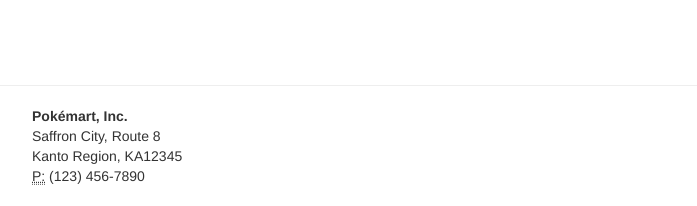
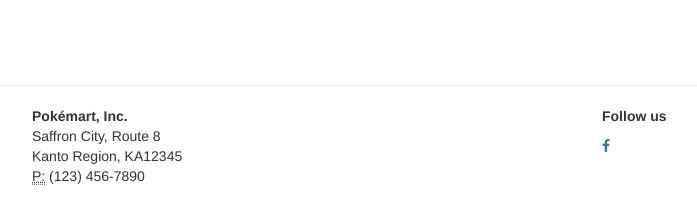
Before and after one commit to sean01/pokecart, a PHP site: template app/views/cart.php in a window 1280 px wide. Shown: the part 594-800 px from the top of the page, without its empty margins (38-735 px from the left). Run offline with PHP 8.4, Linux system fonts and the light colour scheme; the template is opened without the code that fills it, so the values that code supplies are empty; some libraries are stand-ins or nearby versions.

Commit message:
chnaged footer
added social media

```diff
--- a/app/views/footer.php
+++ b/app/views/footer.php
@@ -12,7 +12,8 @@
 					</address>
 				</div>
 				<div class="flex-1">
-
+					<p><strong>Follow us</strong></p>
+					<a href="http://facebook.com" title="Follow us on Facebook!"><i class="fa fa-facebook"></i></a>
 				</div>
 			</div>
 
--- a/app/views/header.php
+++ b/app/views/header.php
@@ -90,26 +90,8 @@
 		<div class="container">
 				<div class="">
 					<ul class="nav nav-pills navbar-center flex flex-j-between">
-						<li><a href="">Pokemon</a>
-							<!-- <ul>
-								<li><a href=""></a>Grass</li>
-								<li><a href=""></a>Fire</li>
-								<li><a href=""></a>Water</li>
-								<li><a href=""></a>Electric</li>
-								<li><a href=""></a>Rock</li>
-								<li><a href=""></a>Psychic</li>
-							</ul> -->
-
-						</li>
-						<li><a href="">Accessories</a>
-							<!-- <ul>
-								<li><a href=""></a></li>
-								<li><a href=""></a></li>
-								<li><a href=""></a></li>
-								<li><a href=""></a></li>
-								<li><a href=""></a></li>
-							</ul> -->
-						</li>
+						<li><a href="">Pokemon</a></li>
+						<li><a href="">Accessories</a></li>
 						<li><a href="">Home & Decor</a></li>
 						<li><a href="">TMs/HMs</a></li>
 						<li><a href="">Battle Items</a></li>
--- a/app/views/products_grid.php
+++ b/app/views/products_grid.php
@@ -19,11 +19,6 @@
 							</a>
 
 						<? endif ?>
-
-
-
-
-
 						</p>
 					</div>
 				</div>
```
